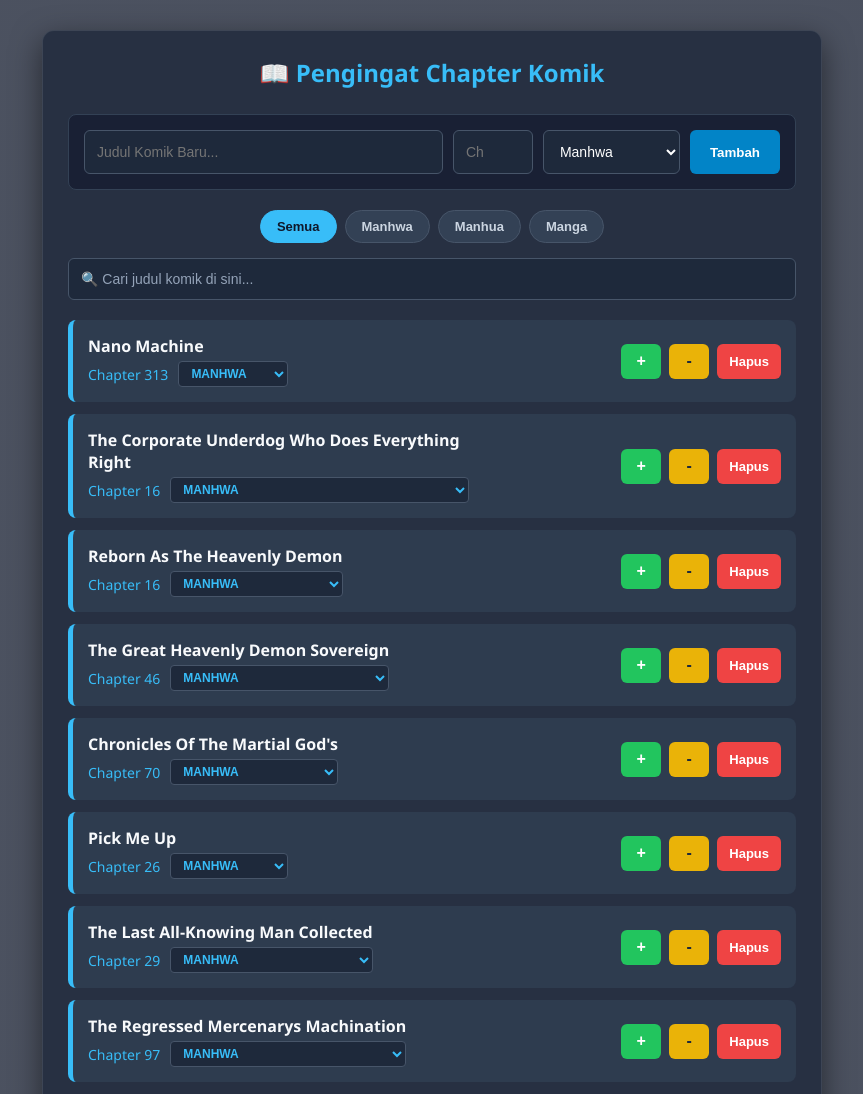
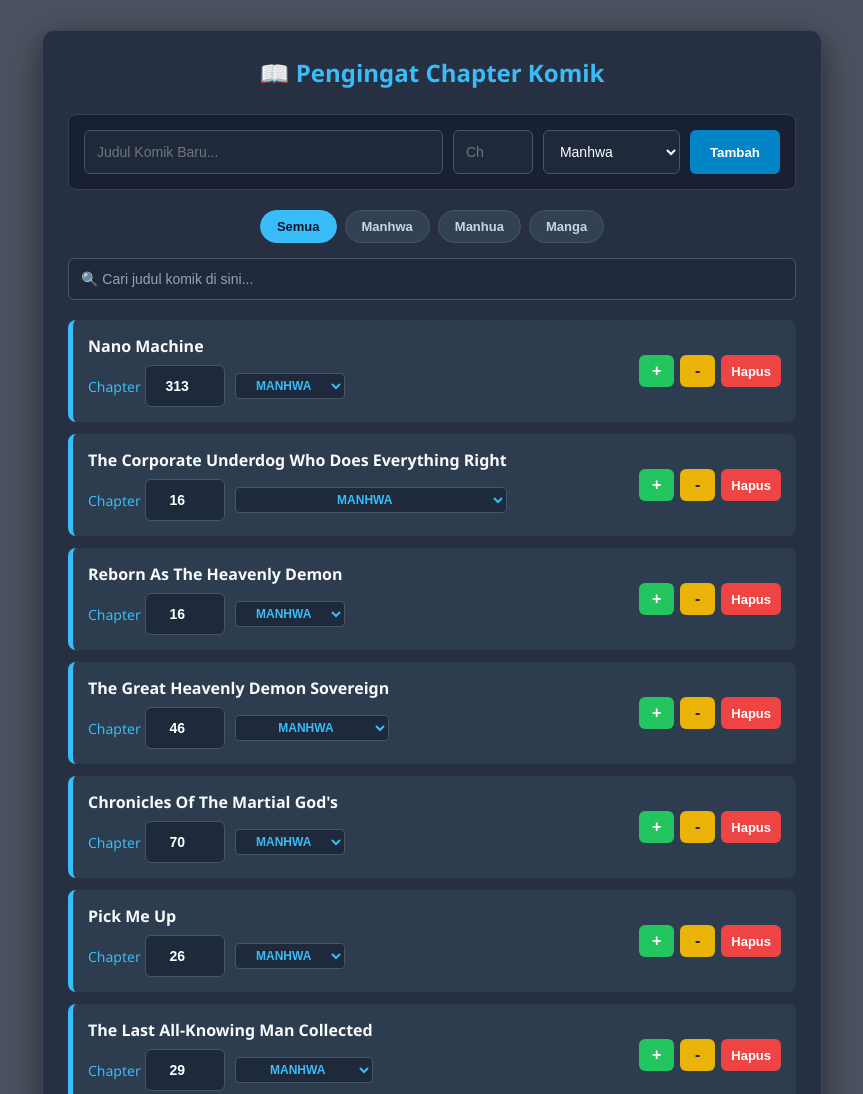
Before and after one commit to sadgulo/Komik, a plain HTML site: page index.html in a window 1280 px wide. Shown: the top 1094 px of the page, without its empty margins (208-1071 px from the left). Drawn offline with Linux system fonts and the light colour scheme.

Commit message:
Update index.html

```diff
--- a/index.html
+++ b/index.html
@@ -57,21 +57,26 @@
         ul { list-style-type: none; }
         li { background: rgba(51, 65, 85, 0.7); padding: 15px; margin-bottom: 12px; border-radius: 8px; display: flex; justify-content: space-between; align-items: center; border-left: 5px solid #38bdf8; transition: transform 0.2s, background 0.2s; flex-wrap: wrap; gap: 10px; }
         li:hover { transform: translateY(-2px); background: rgba(51, 65, 85, 0.9); }
-        .comic-info { display: flex; flex-direction: column; gap: 4px; max-width: 55%; min-width: 200px; }
+        .comic-info { display: flex; flex-direction: column; gap: 8px; max-width: 65%; min-width: 200px; }
         .comic-title { font-weight: 600; color: #f8fafc; font-size: 16px; }
-        .comic-meta { display: flex; gap: 10px; align-items: center; }
-        .comic-chapter { color: #38bdf8; font-size: 14px; font-weight: 500; }
 
-        /* Dropdown Ganti Kategori */
-        .select-inline { padding: 4px 8px; background: #1e293b; border: 1px solid #475569; color: #38bdf8; font-size: 12px; border-radius: 4px; font-weight: bold; text-transform: uppercase; }
+        /* Detail Aksi Internal (Chapter & Kategori) */
+        .comic-meta { display: flex; gap: 10px; align-items: center; flex-wrap: wrap; }
+        .chapter-input-container { display: flex; align-items: center; gap: 4px; color: #38bdf8; font-size: 14px; font-weight: 500; }
 
-        /* Tombol Aksi */
-        .action-btn { display: flex; gap: 8px; align-items: center; }
+        /* Input Edit Chapter Langsung */
+        .input-chapter-inline { width: 70px; padding: 4px 6px; background: #1e293b; border: 1px solid #475569; color: #38bdf8; font-size: 14px; border-radius: 4px; font-weight: bold; text-align: center; }
+
+        /* Dropdown Kategori yang Sudah Disamaratakan */
+        .select-inline { width: 110px; padding: 4px 8px; background: #1e293b; border: 1px solid #475569; color: #38bdf8; font-size: 12px; border-radius: 4px; font-weight: bold; text-transform: uppercase; text-align: center; }
+
+        /* Tombol Aksi Kanan */
+        .action-btn { display: flex; gap: 6px; align-items: center; }
         .btn-action { border: none; border-radius: 6px; cursor: pointer; font-weight: 600; font-size: 13px; transition: opacity 0.2s; display: flex; align-items: center; justify-content: center; }
         .btn-action:hover { opacity: 0.9; }
-        .btn-plus { width: 40px; height: 35px; background-color: #22c55e; color: white; font-size: 16px; }
-        .btn-minus { width: 40px; height: 35px; background-color: #eab308; color: #1e293b; font-size: 16px; }
-        .btn-delete { padding: 0 12px; height: 35px; background-color: #ef4444; color: white; }
+        .btn-plus { width: 35px; height: 32px; background-color: #22c55e; color: white; font-size: 16px; }
+        .btn-minus { width: 35px; height: 32px; background-color: #eab308; color: #1e293b; font-size: 16px; }
+        .btn-delete { padding: 0 10px; height: 32px; background-color: #ef4444; color: white; }
         .empty-state { text-align: center; color: #94a3b8; padding: 20px 0; font-style: italic; }
     </style>
 </head>
@@ -119,7 +124,7 @@
 
     let currentCategory = 'semua';
 
-    // 16 Data Bawaan dari Catatan Gambar
+    // 16 Data Bawaan
     const initialComics = [
         { title: "Nano Machine", chapter: 313, type: "manhwa" },
         { title: "The Corporate Underdog Who Does Everything Right", chapter: 16, type: "manhwa" },
@@ -139,7 +144,6 @@
         { title: "S-Class Hunter Heals With Monster", chapter: 47, type: "manhwa" }
     ];
 
-    // Gunakan penyimpanan terpisah agar data bawaan tidak tabrakan jika memori kosong
     if (!localStorage.getItem('myComicList')) {
         localStorage.setItem('myComicList', JSON.stringify(initialComics));
     }
@@ -163,7 +167,10 @@
                     <div class="comic-info">
                         <span class="comic-title">${comic.title}</span>
                         <div class="comic-meta">
-                            <span class="comic-chapter">Chapter ${comic.chapter}</span>
+                            <div class="chapter-input-container">
+                                <span>Chapter</span>
+                                <input type="number" class="input-chapter-inline" min="1" value="${comic.chapter}" onchange="editChapterDirect(${index}, this.value)">
+                            </div>
                             <select class="select-inline" onchange="updateComicType(${index}, this.value)">
                                 <option value="manhwa" ${comicTypeSafe === 'manhwa' ? 'selected' : ''}>Manhwa</option>
                                 <option value="manhua" ${comicTypeSafe === 'manhua' ? 'selected' : ''}>Manhua</option>
@@ -184,6 +191,14 @@
         if (count === 0) {
             comicList.innerHTML = '<li class="empty-state">Tidak ada komik dalam kategori atau pencarian ini.</li>';
         }
+    }
+
+    // Fungsi ketik angka chapter langsung
+    window.editChapterDirect = function(index, value) {
+        let newChapter = parseInt(value);
+        if (isNaN(newChapter) || newChapter < 1) newChapter = 1;
+        comics[index].chapter = newChapter;
+        localStorage.setItem('myComicList', JSON.stringify(comics));
     }
 
     window.updateComicType = function(index, newType) {
```
